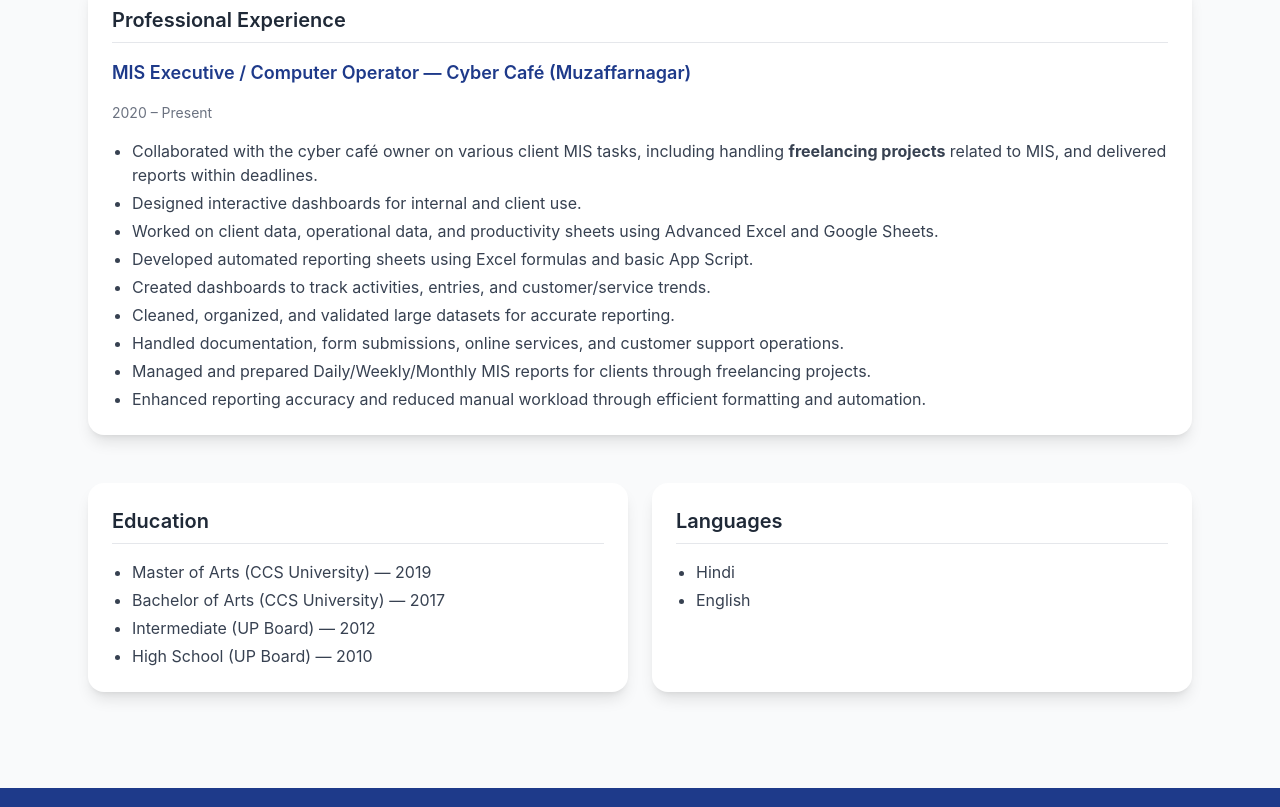
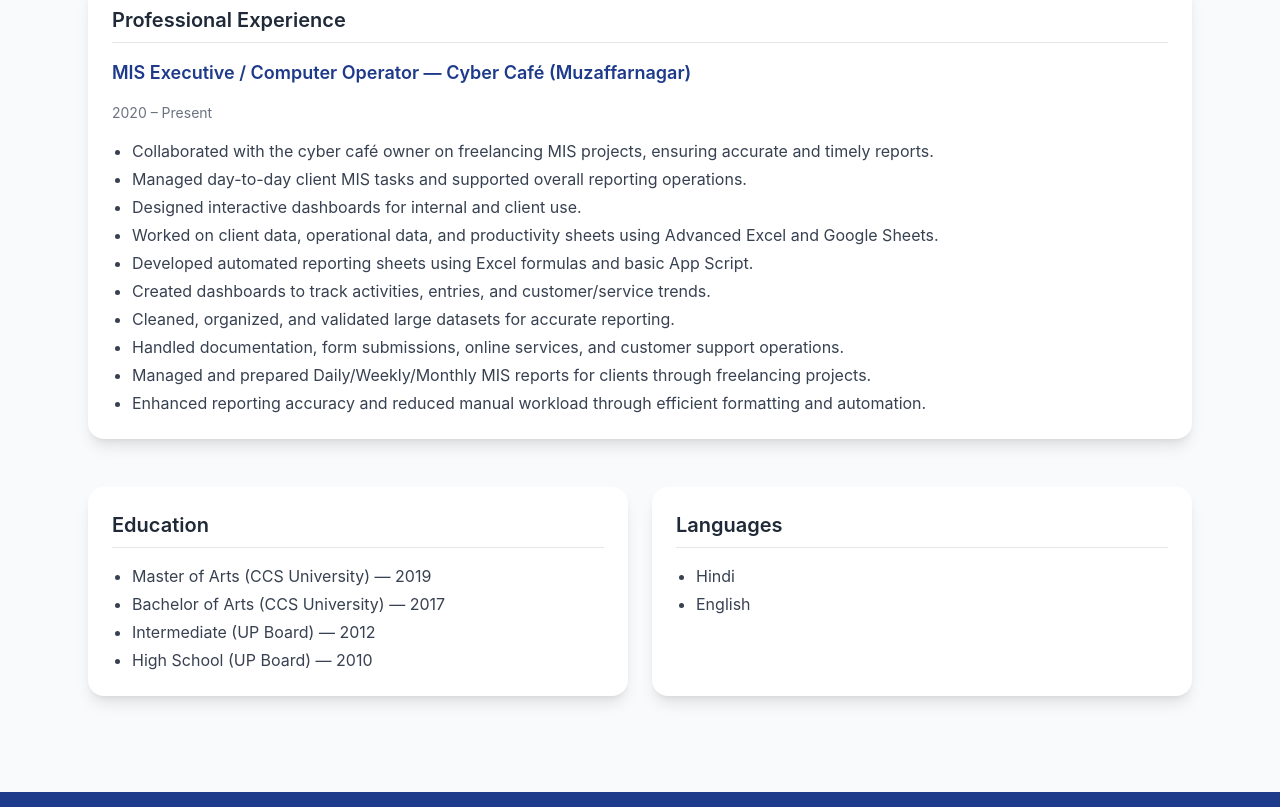
Before and after one commit to SKDeepCode/My-Portfolio, a plain HTML site: page index.html in a window 1280 px wide. Shown: the part 1100-1907 px from the top of the page. Drawn offline with nearby package versions, Linux system fonts and the light colour scheme.

Commit message:
update work list

```diff
--- a/index.html
+++ b/index.html
@@ -161,9 +161,12 @@
           <p class="text-gray-500 text-sm mb-2">2020 – Present</p>
           <ul class="list-disc ml-5 space-y-1 text-gray-700">
             <li>
-              Collaborated with the cyber café owner on various client MIS
-              tasks, including handling <b>freelancing projects</b> related to
-              MIS, and delivered reports within deadlines.
+              Collaborated with the cyber café owner on freelancing MIS
+              projects, ensuring accurate and timely reports.
+            </li>
+            <li>
+              Managed day-to-day client MIS tasks and supported overall
+              reporting operations.
             </li>
             <li>
               Designed interactive dashboards for internal and client use.
```
